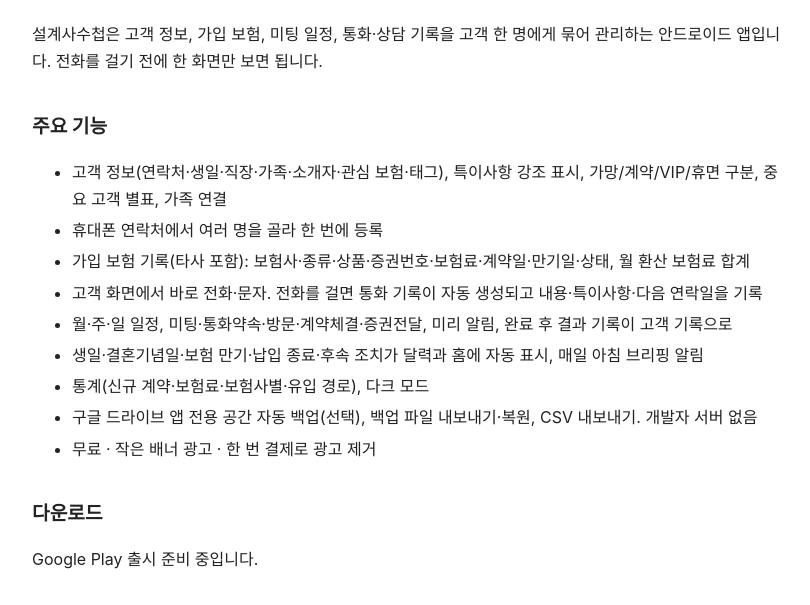
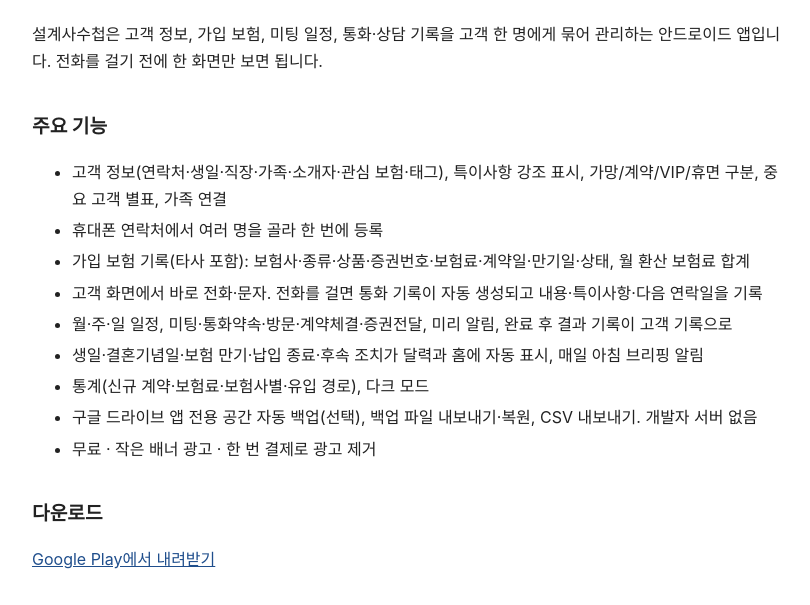
Before and after one commit to qoolovejy/fpbook, a plain HTML site: page index.html in a window 1280 px wide. Shown: the part 170-775 px from the top of the page, without its empty margins (228-1038 px from the left). Drawn offline with Linux system fonts and the light colour scheme.

Commit message:
홈 다운로드 링크를 플레이 스토어로

```diff
--- a/index.html
+++ b/index.html
@@ -25,7 +25,7 @@ ul.feat li{margin:4px 0}footer{margin-top:48px;color:#777;font-size:.9em}
 <li>무료 · 작은 배너 광고 · 한 번 결제로 광고 제거</li>
 </ul>
 <h2>다운로드</h2>
-<p id="store">Google Play 출시 준비 중입니다.</p>
+<p id="store"><a href="https://play.google.com/store/apps/details?id=com.tsdint.fpbook">Google Play에서 내려받기</a></p>
 <h2>문의</h2>
 <p>qoolovejy@gmail.com</p>
 <footer>© 2026 ryanauto · <a href="privacy.html">개인정보처리방침</a> · <a href="delete-account.html">계정·데이터 삭제</a></footer>
```
